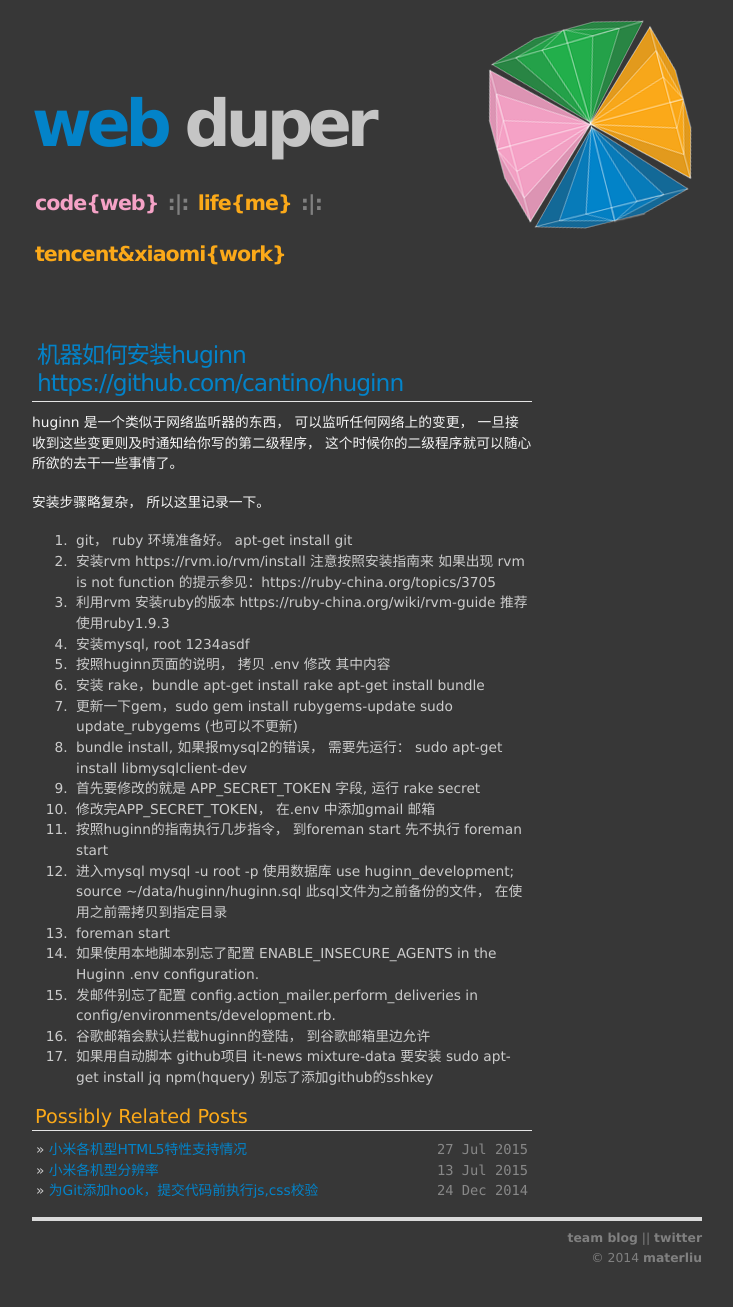
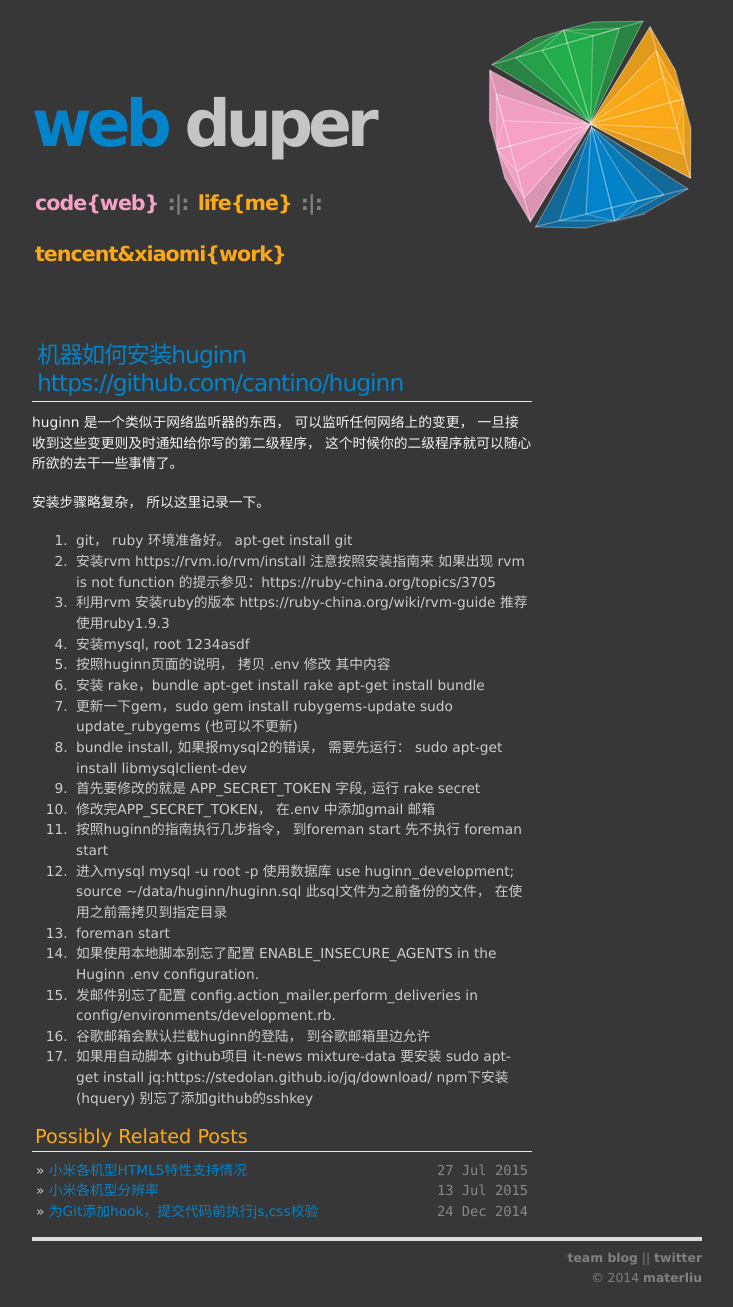
Before and after one commit to materliu/materliu.github.io, a Jekyll site: the page built from all/web/_posts/2014-12-17-huginn.md, in a window 1280 px wide. Shown: the whole page, without its empty margins (273-1006 px from the left). Built offline with Jekyll 4.4.1, drawn with Linux system fonts in a browser that asks for light colours; Markdown is read by kramdown in place of the engine named in the settings; before the commit the page ends 1286 px from its top, so only the background shows below that.

Commit message:
what's jq

```diff
--- a/all/web/_posts/2014-12-17-huginn.md
+++ b/all/web/_posts/2014-12-17-huginn.md
@@ -25,4 +25,4 @@ huginn 是一个类似于网络监听器的东西， 可以监听任何网络上
 11. 如果使用本地脚本别忘了配置 ENABLE_INSECURE_AGENTS in the Huginn .env configuration.
 12. 发邮件别忘了配置 config.action_mailer.perform_deliveries in config/environments/development.rb.
 13. 谷歌邮箱会默认拦截huginn的登陆， 到谷歌邮箱里边允许
-14. 如果用自动脚本 github项目 it-news   mixture-data  要安装 sudo apt-get install jq    npm(hquery)  别忘了添加github的sshkey
+14. 如果用自动脚本 github项目 it-news   mixture-data  要安装 sudo apt-get install jq:https://stedolan.github.io/jq/download/    npm下安装(hquery)  别忘了添加github的sshkey
```
